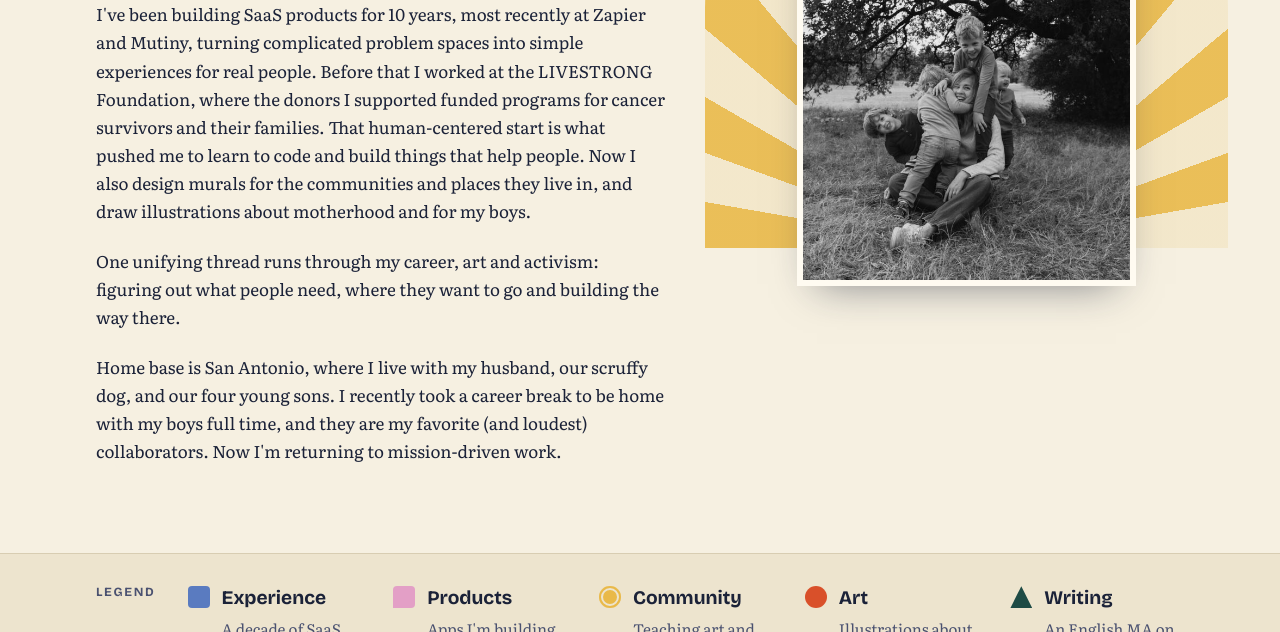
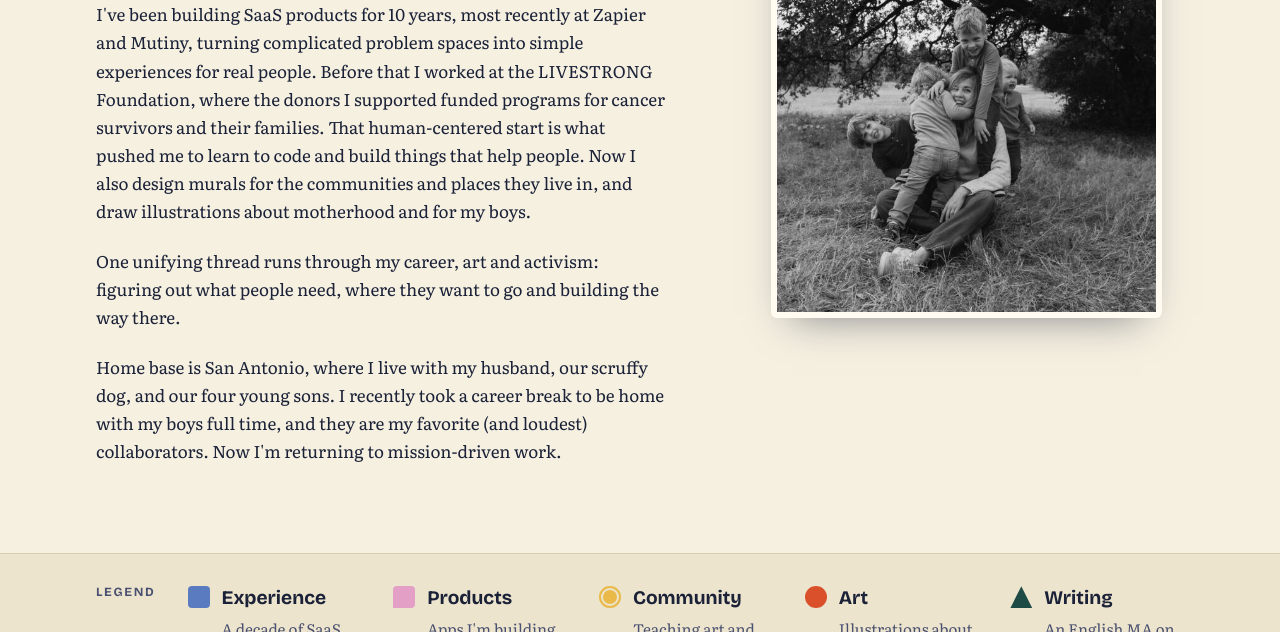
Before and after one commit to bethanyhills/bethanyhills.github.io, a plain HTML site: page index.html in a window 1280 px wide. Shown: the part 468-1100 px from the top of the page. Drawn offline with nearby package versions, Linux system fonts and the light colour scheme.

Commit message:
Remove the sunburst behind the hero photo
Co-Authored-By: Claude Opus 5.5 <noreply@anthropic.com>
Claude-Session: https://claude.ai/code/session_01QdESraRUKfaT5EFyexkDnD

```diff
--- a/index.html
+++ b/index.html
@@ -85,12 +85,7 @@ nav a:hover { text-decoration: underline; text-decoration-thickness: 2px; text-u
 .hero p { max-width: 58ch; }
 .hero .coords { font-family: var(--display); font-weight: 600; font-size: .85rem; letter-spacing: .08em; color: var(--ink-soft); font-variant-numeric: tabular-nums; }
 .sun { position: relative; aspect-ratio: 4 / 5; max-width: 100%; display: grid; place-items: center; }
-.sun::before {
-  content: ""; position: absolute; inset: -6% -10% 18% -10%; border-radius: 50% 50% 0 0;
-  background: repeating-conic-gradient(from -90deg at 50% 100%, var(--marigold) 0 10deg, var(--cream) 10deg 20deg);
-  opacity: .9;
-}
-.sun img { position: relative; width: 78%; aspect-ratio: 4 / 5; object-fit: cover; object-position: 50% 62%; border: 6px solid var(--card); box-shadow: 0 18px 40px -20px rgba(27,34,56,.55); }
+.sun img { position: relative; width: 90%; border-radius: 6px; aspect-ratio: 4 / 5; object-fit: cover; object-position: 50% 62%; border: 6px solid var(--card); box-shadow: 0 18px 40px -20px rgba(27,34,56,.55); }
 
 /* Legend */
 .legend { border-block: 1px solid var(--rule); background: var(--paper-2); }
```
